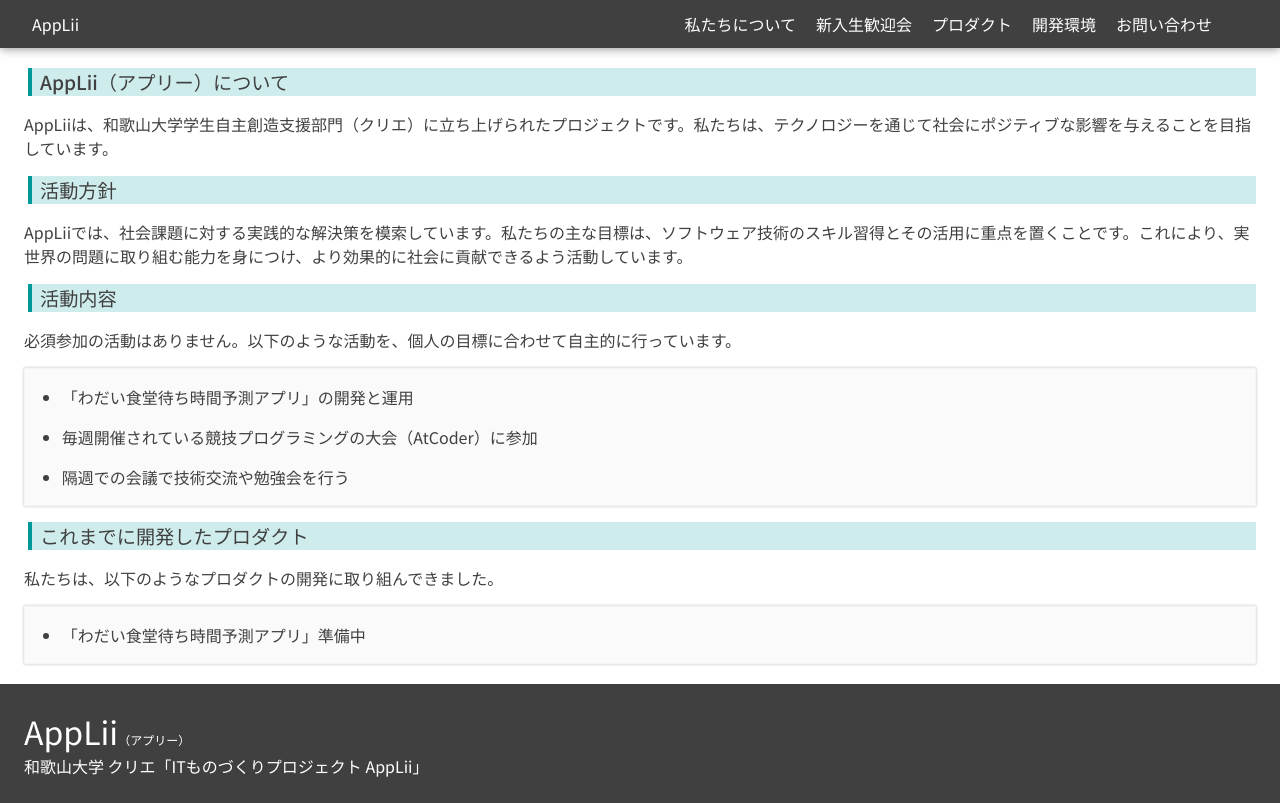
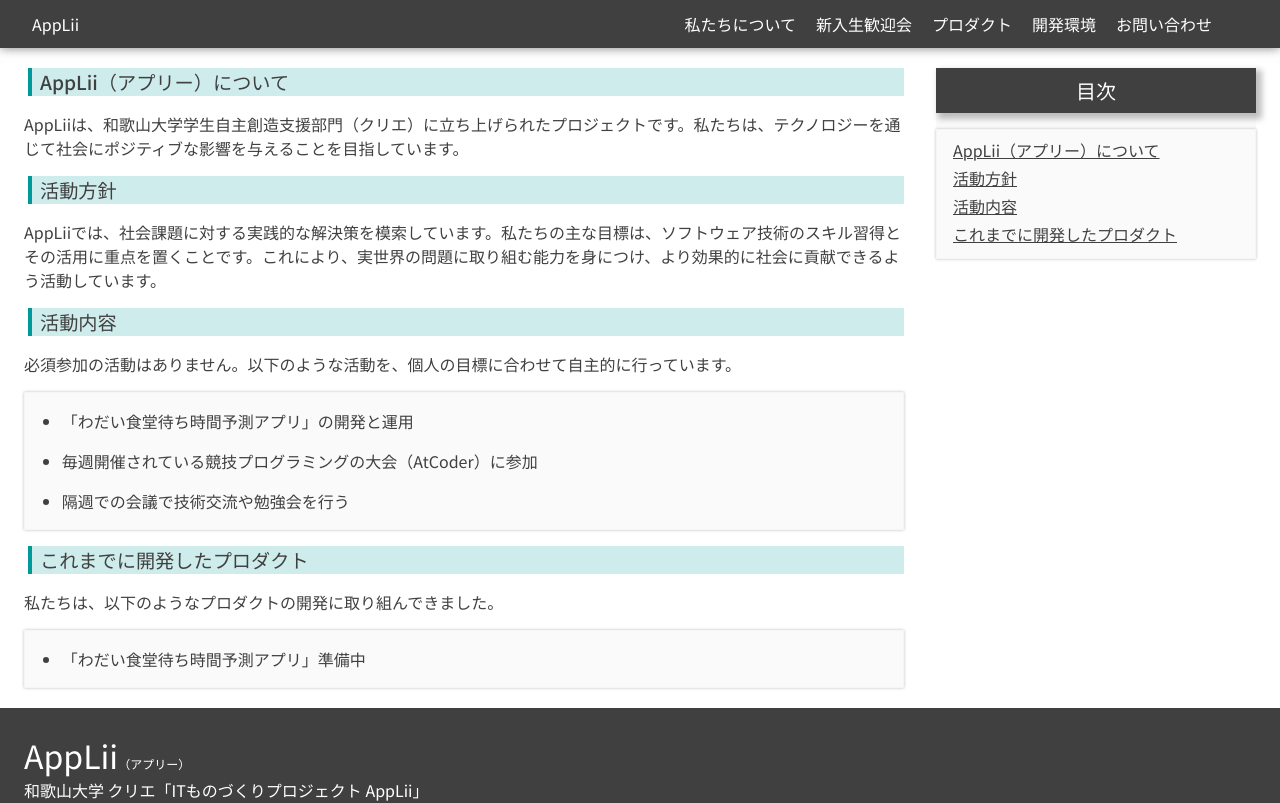
Before and after one commit to AppLii/AppLii.github.io, a Nuxt app: page /about-us in a window 1280 px wide. Shown: the top 803 px of the page. Built offline with nearby package versions, Linux system fonts and the light colour scheme.

Commit message:
追加：サイドバー（動的な目次生成）の実装

```diff
--- /dev/null
+++ b/components/SideBarComponent.vue
@@ -0,0 +1,140 @@
+<template>
+    <div id="sidebar-flex-container">
+        <div id="main-contents" ref="contents">
+            <slot></slot>
+        </div>
+        <div id="side-bar">
+            <div id="table-of-contents" class="for-pc">
+                <div class="mark for-pc">目次</div>
+                <ul>
+                    <li v-for="item in headings" :key="item.id">
+                        <a :href="`#${item.id}`" :style="{ marginLeft: `${item.level * 8}px` }">{{ item.text }}</a>
+                    </li>
+                </ul>
+            </div>
+        </div>
+    </div>
+</template>
+
+<script>
+export default {
+    name: 'SideBar',
+    data() {
+        return {
+            headings: [],
+            is_table_of_contents_shown: false,
+        };
+    },
+    mounted() {
+        this.generateTableOfContents();
+    },
+    methods: {
+        generateTableOfContents() {
+            this.headings = [];
+            const content = this.$refs.contents;
+            const headings = content.querySelectorAll('h1, h2, h3, h4, h5, h6');
+            headings.forEach((heading, index) => {
+                const id = `heading-${index}`;
+                heading.id = id;
+                const level = parseInt(heading.tagName[1]) - 1; // h1 => 0, h2 => 1, h3 => 2
+                this.headings.push({
+                    id,
+                    text: heading.textContent,
+                    level,
+                });
+            });
+        },
+    },
+};
+</script>
+
+<style scoped lang="scss">
+$responsive: 700px;
+
+// common
+#sidebar-flex-container {
+    display: flex;
+}
+
+#side-bar {
+    padding: 16px 0 0 0;
+}
+
+.mark {
+    background-color: #404040;
+    color: #fff;
+    padding: 0.5rem;
+    text-align: center;
+    font-size: 20px;
+    box-shadow: 4px 4px 6px 2px rgba(0, 0, 0, 0.25);
+}
+
+#table-of-contents {
+    background-color: #fafafa;
+
+    ul {
+        list-style: none;
+        padding: 0.5rem;
+        margin: 1rem 0;
+    }
+
+    li {
+        padding: 0;
+        margin: 0 0 0.25rem 0;
+
+        a {
+            color: #404040;
+        }
+    }
+
+}
+
+// smartphone
+@media screen and (max-width: ($responsive - 1)) {
+    .for-pc {
+        display: none;
+    }
+
+    #sidebar-flex-container {
+        flex-direction: column-reverse;
+    }
+
+    #table-of-contents {
+        ul {
+            max-height: 20vh;
+            overflow-y: auto;
+        }
+    }
+}
+
+// computer
+@media screen and (min-width: $responsive) {
+    .for-mobile {
+        display: none;
+    }
+
+    #sidebar-flex-container {
+        flex-direction: row;
+    }
+
+    #side-bar {
+        margin: 0 0 0 2rem;
+        min-width: 320px;
+    }
+
+    #table-of-contents {
+        margin-bottom: 60px;
+        position: sticky;
+        top: 60px;
+
+        ul {
+            max-height: calc(100vh - 240px);
+            overflow-y: auto;
+        }
+    }
+
+    #main-contents {
+        flex-grow: 1;
+    }
+}
+</style>
--- a/pages/about-cafe-app.vue
+++ b/pages/about-cafe-app.vue
@@ -1,4 +1,5 @@
 <template>
+  <SideBarComponent>
     <p>このページでは、私たちがリリースしたアプリ・現在開発中のアプリを紹介します。</p>
     <h1>大学食堂混雑度アプリ(仮名)</h1>
     <p>現在開発中！</p>
@@ -47,11 +48,17 @@
     <p>
       データの取得時には、スマートフォンなどのBluetooth端末から発せられる問い合わせ（Inquiry）信号を受信しています。これは、それぞれの端末が通信を確立するための前提として発せられている情報のため、受信することは通信の秘密にあたらないと考えられます。
     </p>
+  </SideBarComponent>
 </template>
 
 <script>
+import SideBarComponent from '~/components/SideBarComponent.vue';
+
 export default {
   name: "AboutCafeApp",
+  components: {
+    SideBarComponent
+  },
 };
 </script>
 
--- a/pages/about-dev.vue
+++ b/pages/about-dev.vue
@@ -1,4 +1,5 @@
 <template>
+    <SideBarComponent>
         <h1 id="h-5">使用言語・開発環境について</h1>
         <p>私たちのチームは、最新の技術と効率的なツールを駆使して、高品質なソフトウェアの開発を目指しています。</p>
 
@@ -38,7 +39,8 @@
 
         <h2>その他</h2>
         <h3> クラウド・サービス </h3>
-    <p><strong>Microsoft Azure：</strong>クラウドサーバーとして利用しています。たくさんのサービスが提供されていますが、このプロジェクトではApp ServiceやFunctions、Cosmos
+        <p><strong>Microsoft Azure：</strong>クラウドサーバーとして利用しています。たくさんのサービスが提供されていますが、このプロジェクトではApp
+            ServiceやFunctions、Cosmos
             DBなどを用いることが多いです。
         <p>クラウドサーバーには、Amazon Web Services（AWS）やGoogle Cloud
             Platform（GCP）などの類似サービスがありますが、大学生協に対応していること・学生特典が充実していることからMicrosoft
@@ -71,11 +73,17 @@
             <strong>Codeium：</strong>
             GitHub Copilotと同様にコードの作成を効率化するために利用しています。こちらは完全に無料であり、実験的に併用しています。
         </p>
+    </SideBarComponent>
 </template>
 
 <script>
+import SideBarComponent from '~/components/SideBarComponent.vue';
+
 export default {
     name: 'AboutDevelopment',
+    components: {
+        SideBarComponent
+    },
 }
 </script>
 
--- a/pages/about-us.vue
+++ b/pages/about-us.vue
@@ -1,4 +1,6 @@
 <template>
+    <SideBarComponent>
+        <div id="sidebar-content"></div>
         <h2>AppLii（アプリー）について</h2>
         <p>AppLiiは、和歌山大学学生自主創造支援部門（クリエ）に立ち上げられたプロジェクトです。私たちは、テクノロジーを通じて社会にポジティブな影響を与えることを目指しています。</p>
         <h2>活動方針</h2>
@@ -16,11 +18,18 @@
         <ul>
             <li><span>「わだい食堂待ち時間予測アプリ」</span><a>準備中</a></li>
         </ul>
+    </SideBarComponent>
 </template>
 
 <script>
+import SideBarComponent from '~/components/SideBarComponent.vue';
+
+
 export default {
-    name: "AboutUs"
+    name: "AboutUs",
+    components: {
+        SideBarComponent
+    },
 }
 </script>
 
--- a/pages/contact.vue
+++ b/pages/contact.vue
@@ -1,5 +1,6 @@
 <template>
-    <h2>お問い合わせ先</h2>
+    <SideBarComponent>
+        <h1>お問い合わせ</h1>
         <p>各種連絡先をご用意しております。お気軽にお問い合わせください。なお、メールアドレスは[アットマーク]を@に置き換えてください。</p>
         <table>
             <tr>
@@ -40,11 +41,17 @@
             width="100%" height="450" style="border:0;" allowfullscreen="" loading="lazy"
             referrerpolicy="no-referrer-when-downgrade">
         </iframe>
+    </SideBarComponent>
 </template>
 
 <script>
+import SideBarComponent from '~/components/SideBarComponent.vue';
+
 export default {
     name: 'ContactUs',
+    components: {
+        SideBarComponent
+    },
 }
 </script>
 
--- a/pages/newcomers.vue
+++ b/pages/newcomers.vue
@@ -1,11 +1,18 @@
 <template>
-    <h1>新入生歓迎会について</h1>
-    <p>このページは現在準備中です！</p>
+    <SideBarComponent>
+        <h1>新入生歓迎会について</h1>
+        <p>このページは現在準備中です！</p>
+    </SideBarComponent>
 </template>
 
 <script>
+import SideBarComponent from '~/components/SideBarComponent.vue';
+
 export default {
     name: 'NewcomersPage',
+    components: {
+        SideBarComponent
+    },
 }
 </script>
 
--- a/pages/theme-color.vue
+++ b/pages/theme-color.vue
@@ -1,4 +1,5 @@
 <template>
+    <SideBarComponent>
         <h1>テーマカラー</h1>
         <p>私たちが資料作成やプロダクト開発に使用するテーマカラーを紹介します。クリックすると、クリップボードにコピーされます。</p>
         <div class="palettes">
@@ -42,11 +43,17 @@
                 </tr>
             </tbody>
         </table>
+    </SideBarComponent>
 </template>
 
 <script>
+import SideBarComponent from '~/components/SideBarComponent.vue';
+
 export default {
     name: 'ThemeColor',
+    components: {
+        SideBarComponent
+    },
     methods: {
         copyClipboardOnClicked: function (color) {
             navigator.clipboard.writeText(color)
```
Lines whose indentation alone changed are shown as unchanged.
